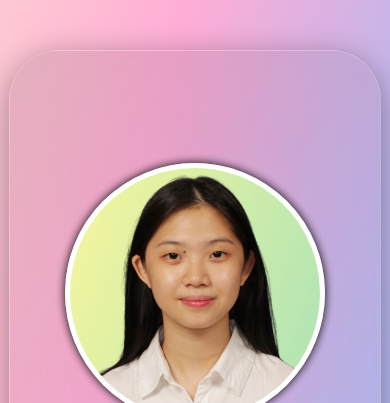
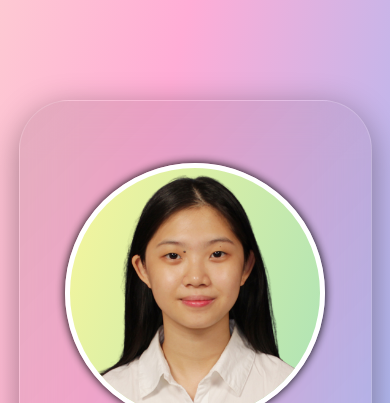
Before and after one commit to Winzliu/Portfolio-Julita, a plain HTML site: page index.html in a window 390 px wide. Shown: the part 71-474 px from the top of the page. Drawn offline with nearby package versions, Linux system fonts and the light colour scheme; a web font is replaced by a local one.

Commit message:
memperbaiki jumbotron pada mobile

```diff
--- a/style.css
+++ b/style.css
@@ -163,7 +163,7 @@ body {
   align-content: center;
   justify-content: center;
   width: 80%;
-  height: 600px;
+  height: 500px;
 }
 
 .header .profile .profile-image {
@@ -987,7 +987,7 @@ button {
 
   /* jumbotron */
   .header .profile {
-    width: 95%;
+    width: 90%;
   }
 
   .header .profile .profile-image img {
```
